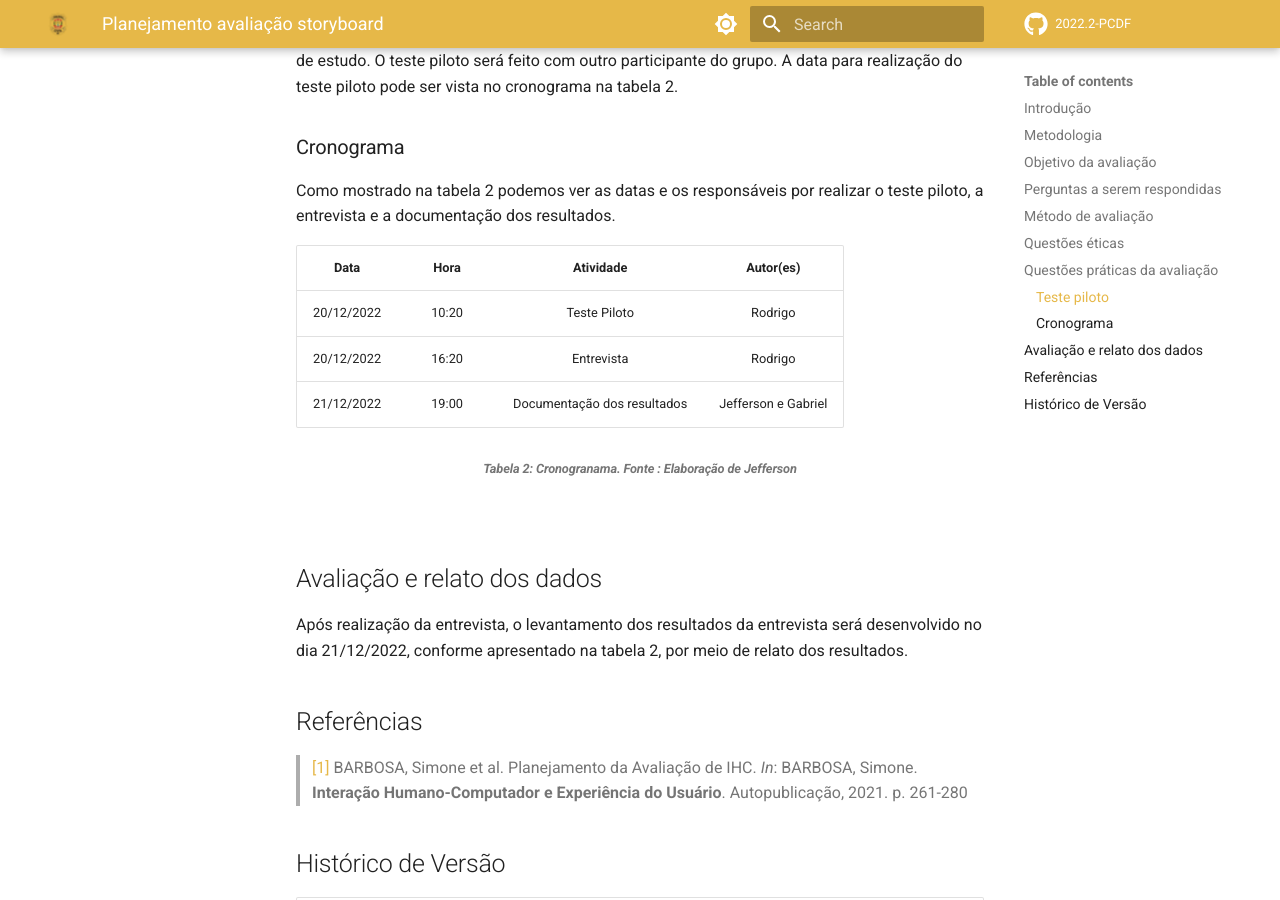
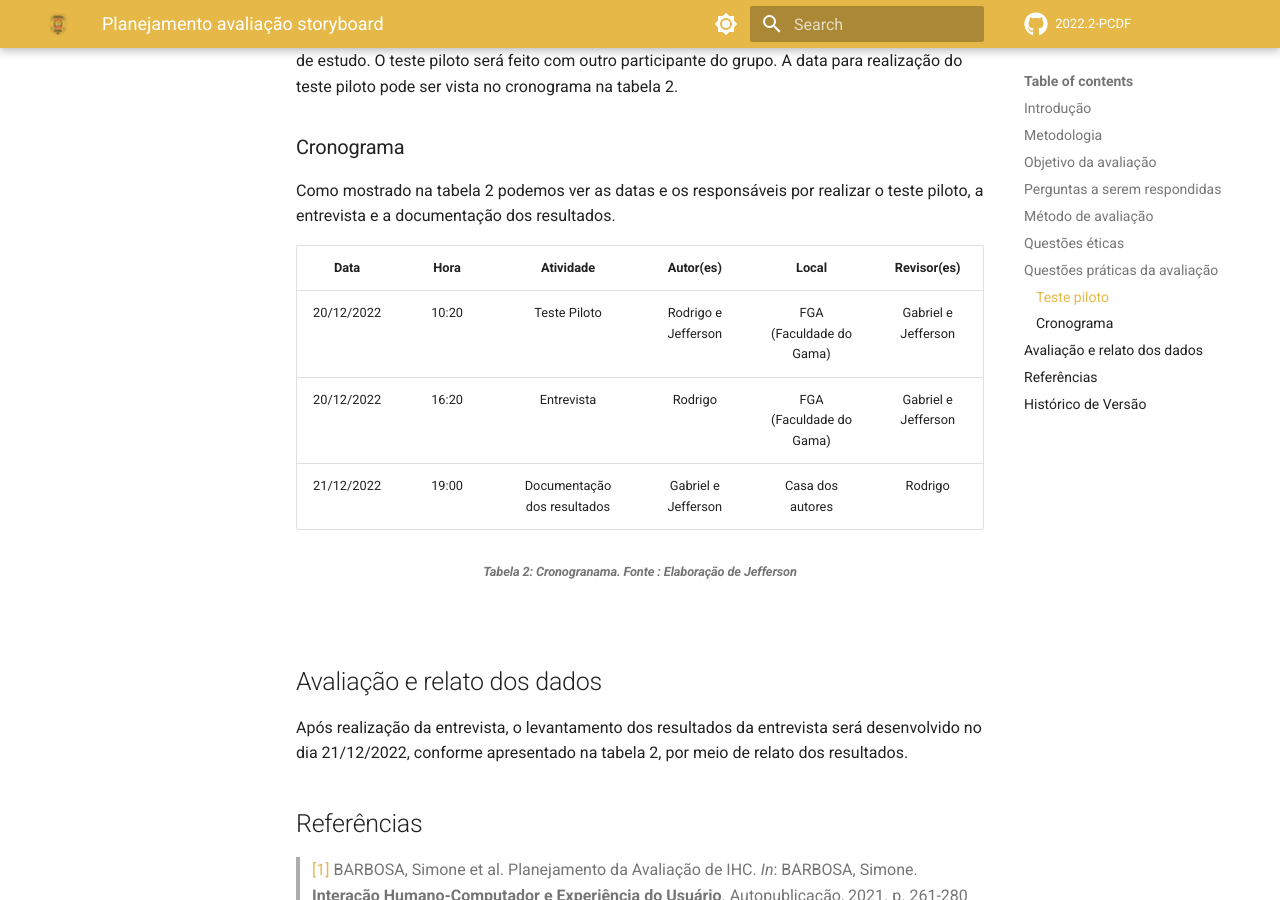
Before and after one commit to Interacao-Humano-Computador/2022.2-PCDF, an MkDocs documentation site: the page built from docs/design-avaliação-desenvolvimento/planejamento-avaliação-storyboard.md, in a window 1280 px wide and 900 px high, scrolled down 2556 px. Built offline with MkDocs 1.6.1 and Material for MkDocs 9.7.7, drawn with Linux system fonts in a browser that asks for light colours; comment, search, counter and statistics services are not loaded.

Commit message:
Criação do documento do planejamento de avaliação do storyboard
Co-authored-by: Gabriel Marcolino <gabrielmr356@hotmail.com>

```diff
--- a/docs/design-avaliação-desenvolvimento/planejamento-avaliação-storyboard.md
+++ b/docs/design-avaliação-desenvolvimento/planejamento-avaliação-storyboard.md
@@ -74,11 +74,11 @@ O teste piloto será realizado antes da entrevista, seu objetivo é avaliar o pr
 
 Como mostrado na tabela 2 podemos ver as datas e os responsáveis por realizar o teste piloto, a entrevista e a documentação dos resultados.
 
-|    Data    | Hora  |          Atividade          |      Autor(es)      |
-| :--------: | :---: | :-------------------------: | :-----------------: |
-| 20/12/2022 | 10:20 |        Teste Piloto         |       Rodrigo       |
-| 20/12/2022 | 16:20 |         Entrevista          |       Rodrigo       |
-| 21/12/2022 | 19:00 | Documentação dos resultados | Jefferson e Gabriel |
+|    Data    | Hora  |          Atividade          |      Autor(es)      |          Local          |     Revisor(es)     |
+| :--------: | :---: | :-------------------------: | :-----------------: | :---------------------: | :-----------------: |
+| 20/12/2022 | 10:20 |        Teste Piloto         | Rodrigo e Jefferson | FGA (Faculdade do Gama) | Gabriel e Jefferson |
+| 20/12/2022 | 16:20 |         Entrevista          |       Rodrigo       | FGA (Faculdade do Gama) | Gabriel e Jefferson |
+| 21/12/2022 | 19:00 | Documentação dos resultados | Gabriel e Jefferson |    Casa dos autores     |       Rodrigo       |
 
 <figcaption align='center'>
    <h6><b>Tabela 2:</b> Cronogranama. Fonte : Elaboração de Jefferson</h6>
```
